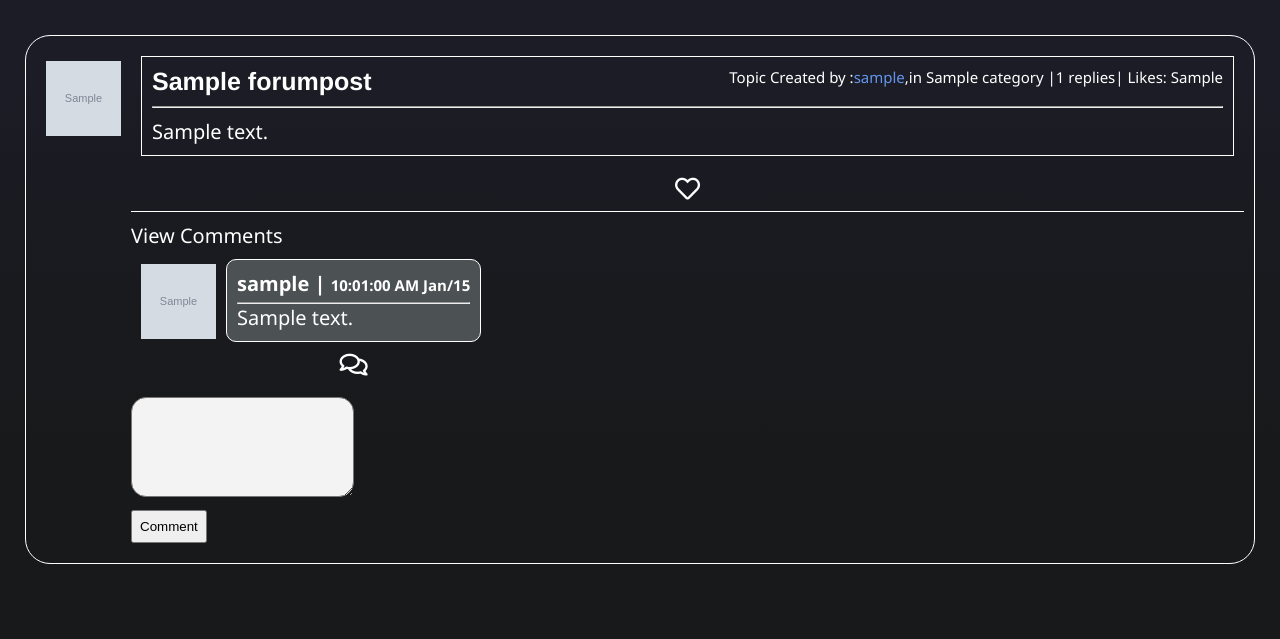
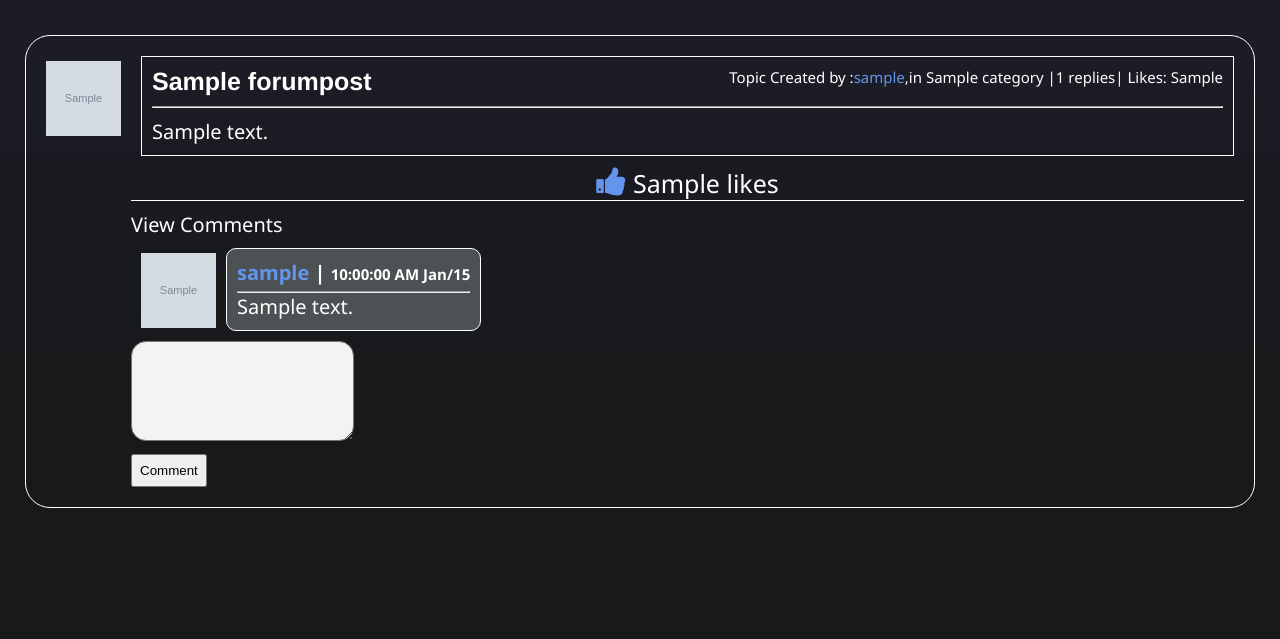
Before and after one commit to AgonMisini/CompilerIO, a PHP site: the page made by index-forum-topic-posts.php in a window 1280 px wide. Shown: the part 55-694 px from the top of the page. Run offline with PHP 8.4, Linux system fonts and the light colour scheme; the visitor is signed in with stand-in values (Sample User, id 1); tables that the repository leaves empty or names only in its code hold one stand-in row (values such as "Sample post"); grey boxes marked "Sample" are stand-in pictures; some libraries are stand-ins or nearby versions.

Commit message:
added like functionality to the forum posts and fixed the bug where the date was being shown incorrectly

```diff
--- a/css/style-topic-posts.css
+++ b/css/style-topic-posts.css
@@ -297,3 +297,13 @@ hr {
   border-radius: 15px;
   outline: none;
 }
+
+.like, .unlike, .likes_count {
+  color: #6495ED;
+}
+.hide {
+  display: none;
+}
+.fa-thumbs-up, .fa-thumbs-o-up {
+  font-size: 1.3em;
+}
--- a/includes/QueryBuilder.php
+++ b/includes/QueryBuilder.php
@@ -12,7 +12,9 @@
         }
         //Selects everything from the table with a condition.
         public function selectAllWhere($table, $column, $equalTo){
-            $stmt = $this->pdo->query('SELECT * FROM ' . $table . ' WHERE ' .$column . ' = ' . $equalTo);
+            $stmt = $this->pdo->prepare('SELECT * FROM ' . $table . ' WHERE ' .$column . ' = :equalto');
+            $stmt->bindParam(":equalto", $equalTo);
+            $stmt->execute();
             return $stmt->fetchAll();
         }
 
--- a/index-forum-topic-posts.php
+++ b/index-forum-topic-posts.php
@@ -5,10 +5,10 @@
     $conn = Connection::conn();
     $query = new QueryBuilder($conn);
     // var_dump($_SESSION);
+
     $stmt = $conn->prepare("SELECT userid FROM forumposts WHERE id = :id");
-    $stmt->execute([
-        ":id"=>$_GET['id']
-    ]);
+    $stmt->bindParam(":id", $_GET['id']);
+    $stmt->execute();
     $theUserId = $stmt->fetchColumn();
     $user = $query->selectAllWhere("users", "id", $theUserId);
 
@@ -19,9 +19,10 @@
     }
     $forumPost = $query->selectAllWhere("forumposts", "id", $_GET['id']);
     foreach($forumPost as $forumPost){
+        $forumID = $forumPost['id'];
         $title = $forumPost['forumposttitle'];
         $content = $forumPost['forumpostcontent'];
-        $date = date('h:m:s A M/d', strtotime($forumPost['timeposted']));
+        $date = date('H:i:s A M/d', strtotime($forumPost['timeposted']));
         $likes = $forumPost['likes'];
     }
     $stmt = $conn->prepare("SELECT * FROM forumcomment WHERE forumpostid = :id ORDER BY timecommented DESC");
@@ -38,6 +39,40 @@
         $forumArrayInfo = array($forumId, $userID, $commentContent);
         $query->insertForumComment($forumArrayInfo,$_GET['category']);
     }
+    if(isset($_SESSION['logged_in'])){
+        $stmt = $conn->prepare("SELECT * FROM forumpost_user_like WHERE userid = " . $_SESSION['userId'] . " AND forumpostid = :forumID;");
+        $stmt->bindParam(":forumID", $forumID);
+        $stmt->execute();
+
+        $result = count($stmt->fetchAll());
+    }
+	if (isset($_POST['liked'])) {
+        $postid = $_POST['postid'];
+        $userId = $_POST['liked'];
+        $stmt = $conn->query("SELECT likes FROM forumposts WHERE id=$postid");
+        $like = $stmt->fetchColumn();
+
+        $stmt = $conn->query("INSERT INTO forumpost_user_like (userid, forumpostid) VALUES($userId, $postid);");
+        $stmt = $conn->query("UPDATE forumposts SET likes=$like+1 WHERE id=$postid");
+
+
+		echo $like+1;
+		exit();
+	}
+	if (isset($_POST['unliked'])) {
+		$postid = $_POST['postid'];
+        $userId = $_POST['unliked'];
+        $stmt = $conn->query("SELECT likes FROM forumposts WHERE id=$postid");
+        $like = $stmt->fetchColumn();
+
+        $stmt = $conn->query("DELETE FROM forumpost_user_like WHERE forumpostid=$postid AND userid=$userId");
+        $stmt = $conn->query("UPDATE forumposts SET likes=$like-1 WHERE id=$postid");
+
+
+        echo $like-1;
+        exit();
+    }
+
 ?>
 <!DOCTYPE html>
 <html lang="en">
@@ -45,8 +80,11 @@
     <meta charset="UTF-8">
     <meta name="viewport" content="width=device-width, initial-scale=1.0">
     <title>Document</title>
-    <link rel="stylesheet" href="https://cdnjs.cloudflare.com/ajax/libs/font-awesome/5.14.0/css/all.min.css">
+    <link rel="stylesheet" href="https://cdnjs.cloudflare.com/ajax/libs/font-awesome/4.7.0/css/font-awesome.min.css" />
     <link rel="stylesheet" href="css/style-topic-posts.css">
+    <script src="https://code.jquery.com/jquery-3.5.1.min.js"
+    integrity="sha256-9/aliU8dGd2tb6OSsuzixeV4y/faTqgFtohetphbbj0="
+    crossorigin="anonymous"></script>
 </head>
 <body>
     <!-- NAVBAR -->
@@ -80,9 +118,20 @@
             </div>
                 <div class="main-topic-content-menu go-row">
                     <ul class="go-row">
-                        <li class="content-menu-button"><a href=""><i class="far fa-heart"></i></a></li>
-                        <!-- <li class="content-menu-button"><a href=""><i class="far fa-comments"></i></a></li>
-                        <li class="content-menu-button"><a href=""><i class="fas fa-share"></i></a></li> -->
+                        <div class="likess">
+                            <?php if(isset($_SESSION['logged_in'])): ?>
+                                <?php if($result == 1): ?>
+                                <span class="unlike fa fa-thumbs-up" data-id="<?php echo $forumID; ?>"></span>
+                                <span class="like hide fa fa-thumbs-o-up" data-id="<?php echo  $forumID; ?>"></span>
+                                <?php else: ?>
+                                <span class="like fa fa-thumbs-o-up" data-id="<?php echo $forumID; ?>"></span>
+                                <span class="unlike hide fa fa-thumbs-up" data-id="<?php echo $forumID; ?>"></span>
+                                <?php endif ?>
+                                <span class="likes_count" style="color: white;"><?php echo $likes; ?> likes</span>
+                            <?php else: ?>
+                                <p><a href="index-l.php" style="display:inline; color: #6495ED;">Login/Create account</a> to like posts</p>
+                            <?php endif ?>
+                        </div>
                     </ul>
                 </div>
                 <div class="go-row">
@@ -96,6 +145,7 @@
                             foreach($userinformation as $user){
                                 $username = $user['username'];
                                 $profilepic = $user['profilepic'];
+                                $usersId = $user['id'];
 
                             }
                         ?>
@@ -106,7 +156,7 @@
                             <div class="user-comment-container go-column">
                                 <div class="user-comment-content">
                                     <div class="go-row">
-                                    <h4><?php echo $username; ?> | <span class="date"><?php echo date('h:m:s A M/d', strtotime($comment['timecommented'])); ?></span></h4>
+                                    <h4><a style="display:inline; color: #6495ED;" href="<?php echo "index-p.php?id=" . $usersId;  ?>"><?php echo $username; ?></a> | <span class="date"><?php echo date('h:i:s A M/d', strtotime($comment['timecommented'])); ?></span></h4>
 
 
                                     </div>
@@ -114,10 +164,6 @@
 
                                     <p><?php echo $comment['forumcomment']; ?></p>
                                 </div>
-
-                                <ul class="go-row align-center">
-                                    <li class="content-menu-button"><a href=""><i class="far fa-comments"></i></a></li>
-                                </ul>
                             </div>
                         </div>
                     <?php endforeach; ?>
@@ -136,5 +182,50 @@
 
     <!-- FOOTER -->
     <?php include 'includes/footer.php'; ?>
+<script src="jquery.min.js"></script>
+<script>
+	$(document).ready(function(){
+        var userId =<?php echo json_encode($_SESSION['userId']); ?>
+		// when the user clicks on like
+		$('.like').on('click', function(){
+			var postid = $(this).data('id');
+			    $post = $(this);
+
+			$.ajax({
+				url: 'index-forum-topic-posts.php',
+				type: 'post',
+				data: {
+					'liked': userId,
+					'postid': postid
+				},
+				success: function(response){
+					$post.parent().find('span.likes_count').text(response + " likes");
+					$post.addClass('hide');
+					$post.siblings().removeClass('hide');
+				}
+			});
+		});
+
+		// when the user clicks on unlike
+		$('.unlike').on('click', function(){
+			var postid = $(this).data('id');
+		    $post = $(this);
+
+			$.ajax({
+				url: 'index-forum-topic-posts.php',
+				type: 'post',
+				data: {
+					'unliked': userId,
+					'postid': postid
+				},
+				success: function(response){
+					$post.parent().find('span.likes_count').text(response + " likes");
+					$post.addClass('hide');
+					$post.siblings().removeClass('hide');
+				}
+			});
+		});
+	});
+</script>
 </body>
 </html>
--- a/index-subforum.php
+++ b/index-subforum.php
@@ -85,7 +85,7 @@
                     <?php
                         for($page=1;$page <= $numberOfPages; $page++){
                             if($_GET['page'] == $page){
-                                echo '<a class="list-link" href="index-subforum.php?category=' . $category . '&orderBy=' . $_GET['orderBy']  . '&page=' . $page .'">' . $page . '</a>';
+                                echo '<a class="list-link" style="background-color:white; color:black;"href="index-subforum.php?category=' . $category . '&orderBy=' . $_GET['orderBy']  . '&page=' . $page .'">' . $page . '</a>';
                             }else{
                                 echo '<a class="list-link" href="index-subforum.php?category=' . $category . '&orderBy=' . $_GET['orderBy']  . '&page=' . $page .'">' . $page . '</a>';
                             }
@@ -140,7 +140,7 @@
 
                             $stmt = $conn->query("SELECT username FROM users WHERE id = " . $forumPost['userid']);
                             echo $stmt->fetchColumn();
-                            ?></a><?php echo "  ". date('h:m:s A M/d', strtotime($forumPost['timeposted'])); ?></span>
+                            ?></a><?php echo "  ". date('h:i:s A M/d', strtotime($forumPost['timeposted'])); ?></span>
                         </div>
                     </li>
                 </ol>
```
